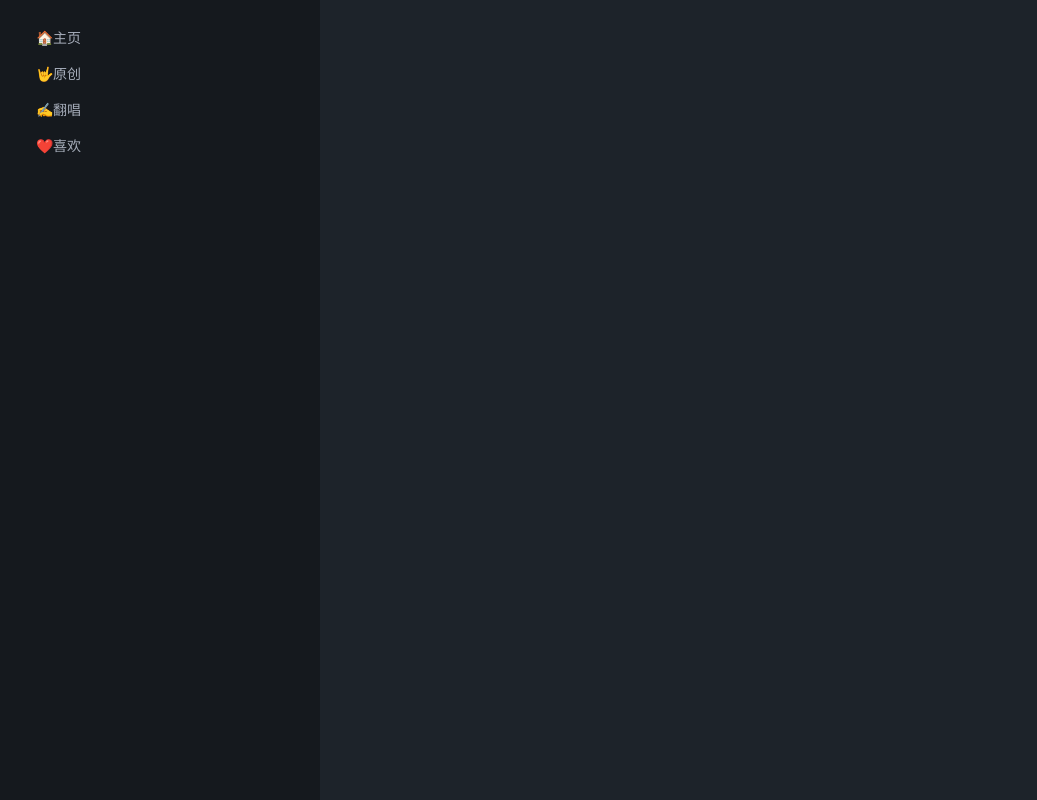
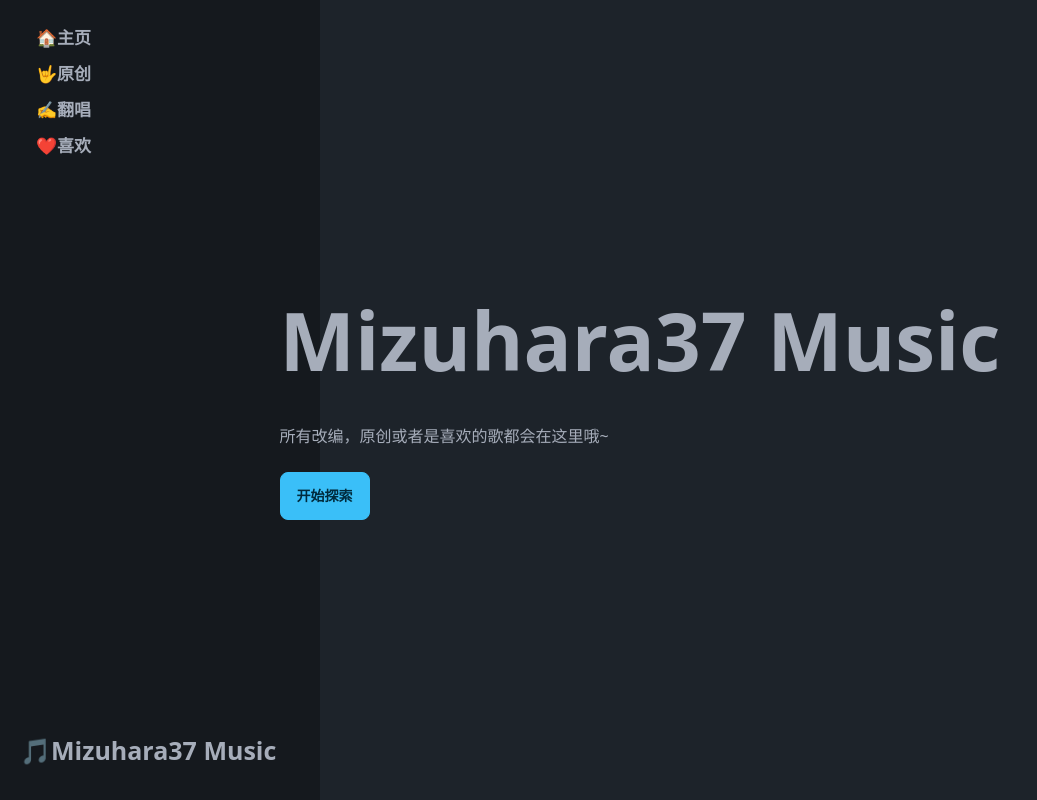
Before and after one commit to Mizuhara37-Music/mizuhara37-music.github.io, a plain HTML site: page index.html in a window 1280 px wide. Shown: the whole page, without its empty margins (0-1037 px from the left). Drawn offline with nearby package versions, Linux system fonts and the light colour scheme; a small style sheet from the web is missing.

Commit message:
更新左侧菜单和右侧内容显示

```diff
--- a/index.html
+++ b/index.html
@@ -5,14 +5,15 @@
   <meta name="viewport" content="width=device-width, initial-scale=1.0">
   <link href="/dist/output.css" rel="stylesheet">
   <link href="https://cdn.jsdelivr.net/npm/daisyui@3.5.1/dist/full.css" rel="stylesheet" type="text/css" />
+  <link rel="stylesheet" href="https://at.alicdn.com/t/font_1651995_2t26t49q3uo.css">
 <script src="https://cdn.tailwindcss.com"></script>
 </head>
 <body>
-  <div class="drawer lg:drawer-open">
+  <div class="drawer lg:drawer-open" style="position: fixed;width: 20rem;">
     <input id="my-drawer-2" type="checkbox" class="drawer-toggle" />
     <div class="drawer-content flex flex-col items-center justify-center">
       <!-- Page content here -->
-      <label for="my-drawer-2" class="btn btn-primary lg:hidden">MENU</label>
+      <label for="my-drawer-2" class="btn btn-active drawer-button lg:hidden" style="left: 0%;top: 0%;position: fixed;font-size: 25px;">≡</label>
 
     </div>
     <div class="drawer-side">
@@ -20,15 +21,29 @@
       <ul class="menu p-5 w-80 h-full bg-base-300 text-base-content">
         <!-- Sidebar content here -->
         <li>
-          <a>🏠主页</a>
+          <a style="font-size:clamp(0.813rem, 0.806rem + 0.34vw, 1.063rem);font-weight: bold;">🏠主页</a>
+        </li>
 
-        </li>
-        <li><a>🤟原创</a></li>
-        <li><a>✍️翻唱</a></li>
-        <li><a>❤️喜欢</a></li>
+        <li><a style="font-size:clamp(0.813rem, 0.806rem + 0.34vw, 1.063rem);font-weight: bold;">🤟原创</a></li>
+
+        <li><a style="font-size:clamp(0.813rem, 0.806rem + 0.34vw, 1.063rem);font-weight: bold;">✍️翻唱</a></li>
+
+        <li><a style="font-size:clamp(0.813rem, 0.806rem + 0.34vw, 1.063rem);font-weight: bold;">❤️喜欢</a></li>
+        <a style="font-size: clamp(0.813rem, 0.793rem + 1.03vw, 1.563rem); bottom: 5%;position: fixed;font-weight: bold;">🎵Mizuhara37 Music</a>
       </ul>
 
     </div>
   </div>
+  <div class="home" style="left: 20%;">
+    <div class="hero min-h-screen">
+      <div class="hero-content flex-col lg:flex-row-reverse">
+        <div>
+          <h1 class="font-bold" style="font-size: clamp(1rem, -0.455rem + 7.27vw, 5rem);">Mizuhara37 Music</h1>
+          <p class="py-6">所有改编，原创或者是喜欢的歌都会在这里哦~</p>
+          <button class="btn btn-info">开始探索</button>
+        </div>
+      </div>
+    </div>
+  </div>
 </body>
 </html>
--- a/tailwind.config.js
+++ b/tailwind.config.js
@@ -1,7 +1,8 @@
 /** @type {import('tailwindcss').Config} */
 module.exports = {
   content: ["./index.html",
-  "./*.{html,js}"
+  "./*.{html,js,css}",
+  "./**/*.{html,js,css}"
 
 ],
   theme: {
```
Also changed, not shown: dist/output.css.
